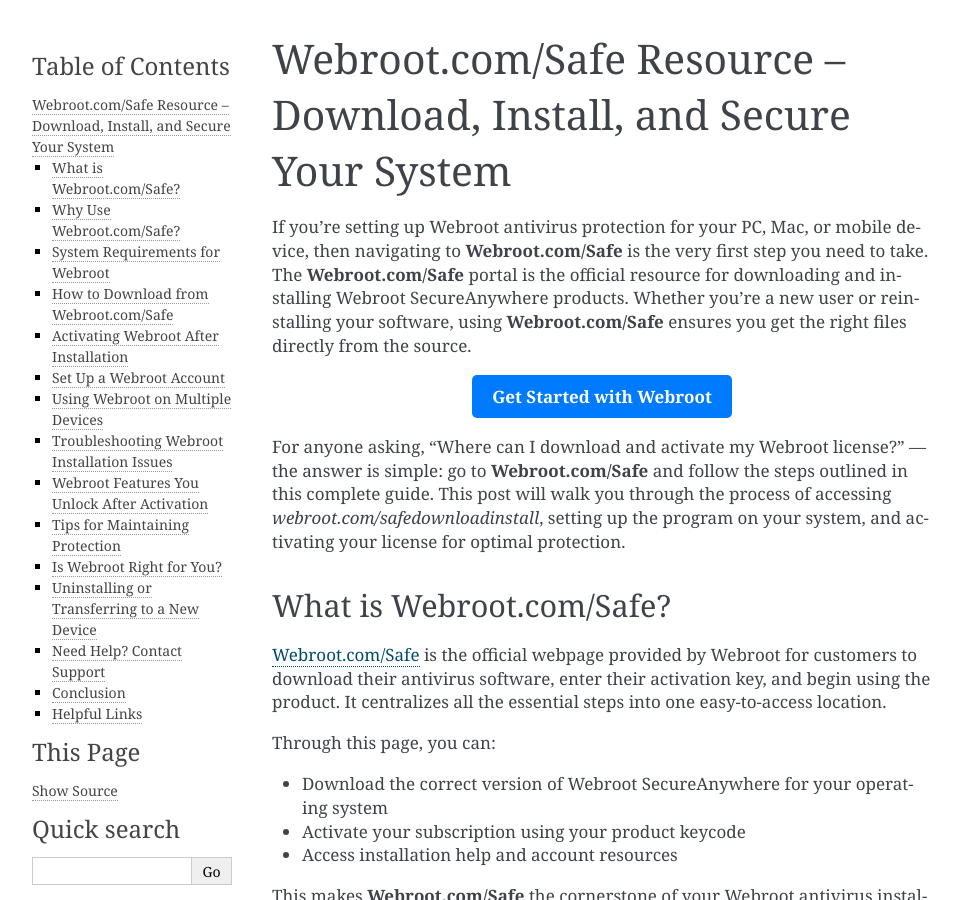
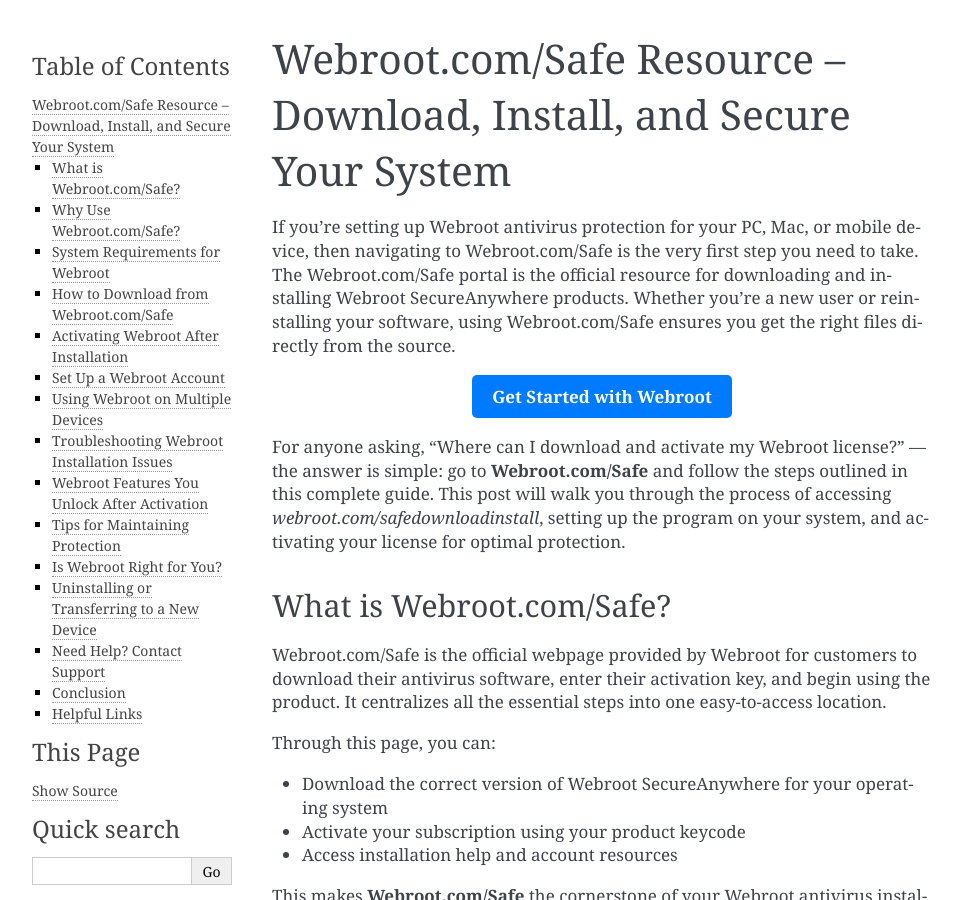
Before and after one commit to harryparkstyle/webrootnest, a Sphinx documentation site: the page built from docs/index.rst, in a window 1280 px wide and 900 px high. Shown: the whole window, without its empty margins (148-1109 px from the left). Built offline with Sphinx 7.4.7, drawn with Linux system fonts in a browser that asks for light colours.

```diff
--- a/docs/index.rst
+++ b/docs/index.rst
@@ -1,7 +1,7 @@
 Webroot.com/Safe Resource – Download, Install, and Secure Your System
 =======================================================================
 
-If you're setting up Webroot antivirus protection for your PC, Mac, or mobile device, then navigating to **Webroot.com/Safe** is the very first step you need to take. The **Webroot.com/Safe** portal is the official resource for downloading and installing Webroot SecureAnywhere products. Whether you're a new user or reinstalling your software, using **Webroot.com/Safe** ensures you get the right files directly from the source.
+If you're setting up Webroot antivirus protection for your PC, Mac, or mobile device, then navigating to Webroot.com/Safe is the very first step you need to take. The Webroot.com/Safe portal is the official resource for downloading and installing Webroot SecureAnywhere products. Whether you're a new user or reinstalling your software, using Webroot.com/Safe ensures you get the right files directly from the source.
 
 .. raw:: html
 
@@ -13,7 +13,7 @@ For anyone asking, "Where can I download and activate my Webroot license?" — t
 What is Webroot.com/Safe?
 ---------------------------
 
-`Webroot.com/Safe <https://www.webroot.com/safe>`_ is the official webpage provided by Webroot for customers to download their antivirus software, enter their activation key, and begin using the product. It centralizes all the essential steps into one easy-to-access location.
+Webroot.com/Safe is the official webpage provided by Webroot for customers to download their antivirus software, enter their activation key, and begin using the product. It centralizes all the essential steps into one easy-to-access location.
 
 Through this page, you can:
 
```
